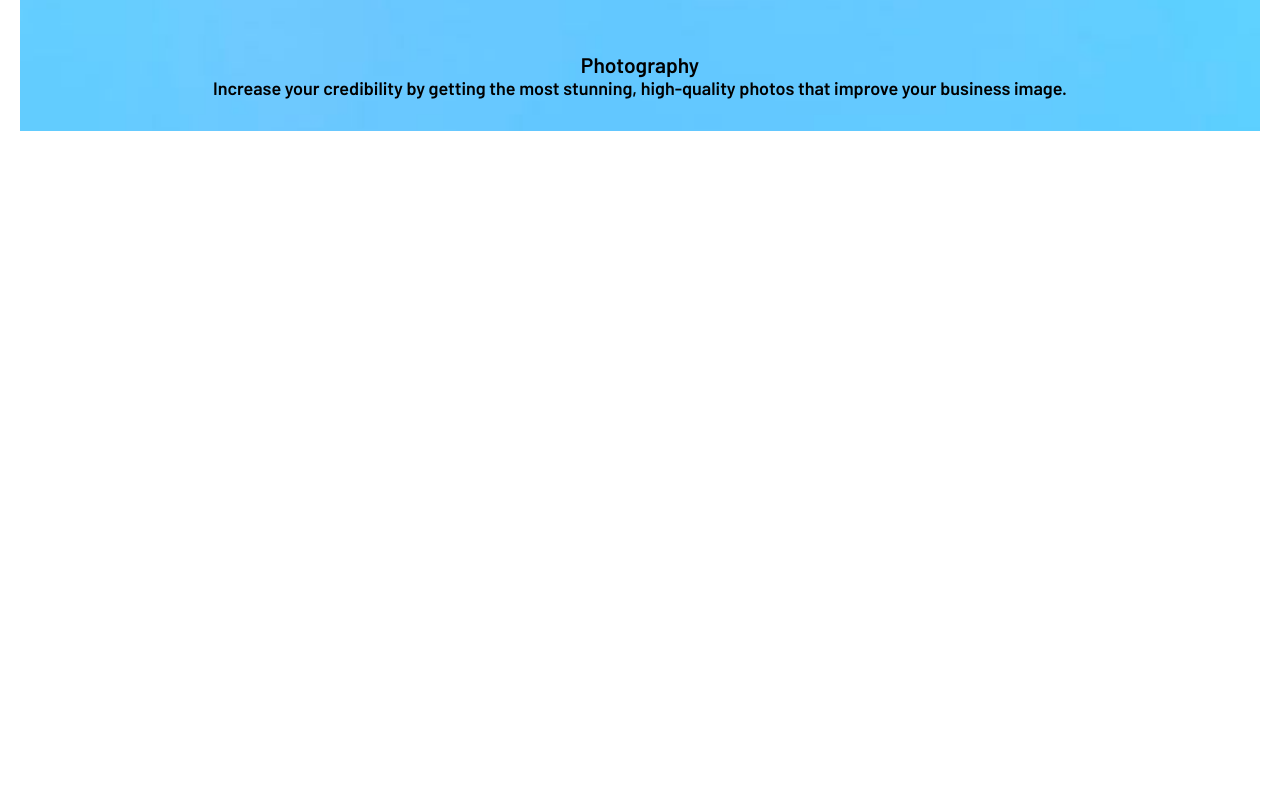
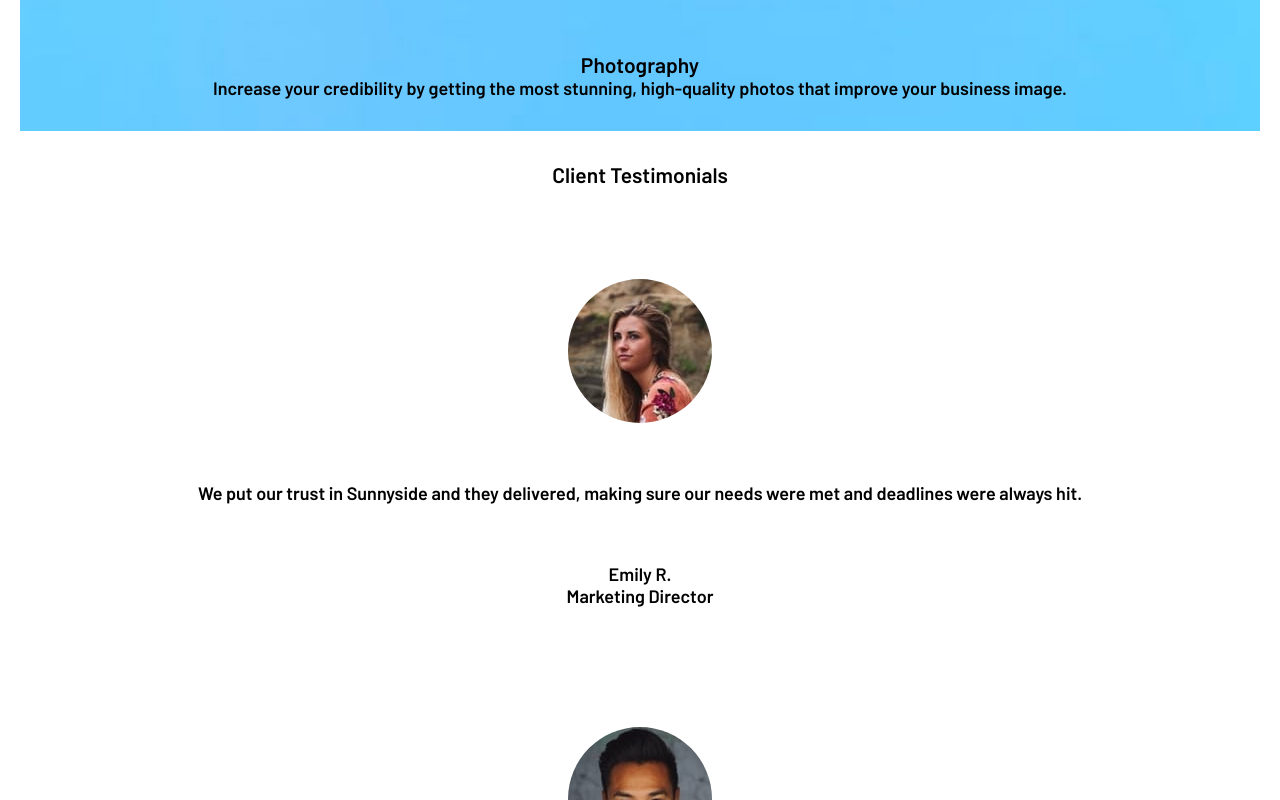
Before and after one commit to Birrellc/Practice__Sunnyside-Agency, a React (Create React App) app: page / in a window 1280 px wide. Shown: the part 5020-5820 px from the top of the page. Before the commit the page ends 5151 px from the top, so only its background shows below. Built offline with nearby package versions, Linux system fonts and the light colour scheme; the HTML template or start-up script is replaced by a standard one.

Commit message:
Chore: added testimonials component to app

```diff
--- a/src/App.js
+++ b/src/App.js
@@ -2,6 +2,7 @@ import React from 'react';
 import Hero from './components/Hero/Hero';
 import Info from './components/Info/Info';
 import Navbar from './components/Navbar/Navbar';
+import Testimonials from './components/Testimonials/Testimonials';
 
 const App = () => {
   return (
@@ -9,6 +10,7 @@ const App = () => {
       <Navbar />
       <Hero />
       <Info />
+      <Testimonials />
     </>
   );
 };
```
